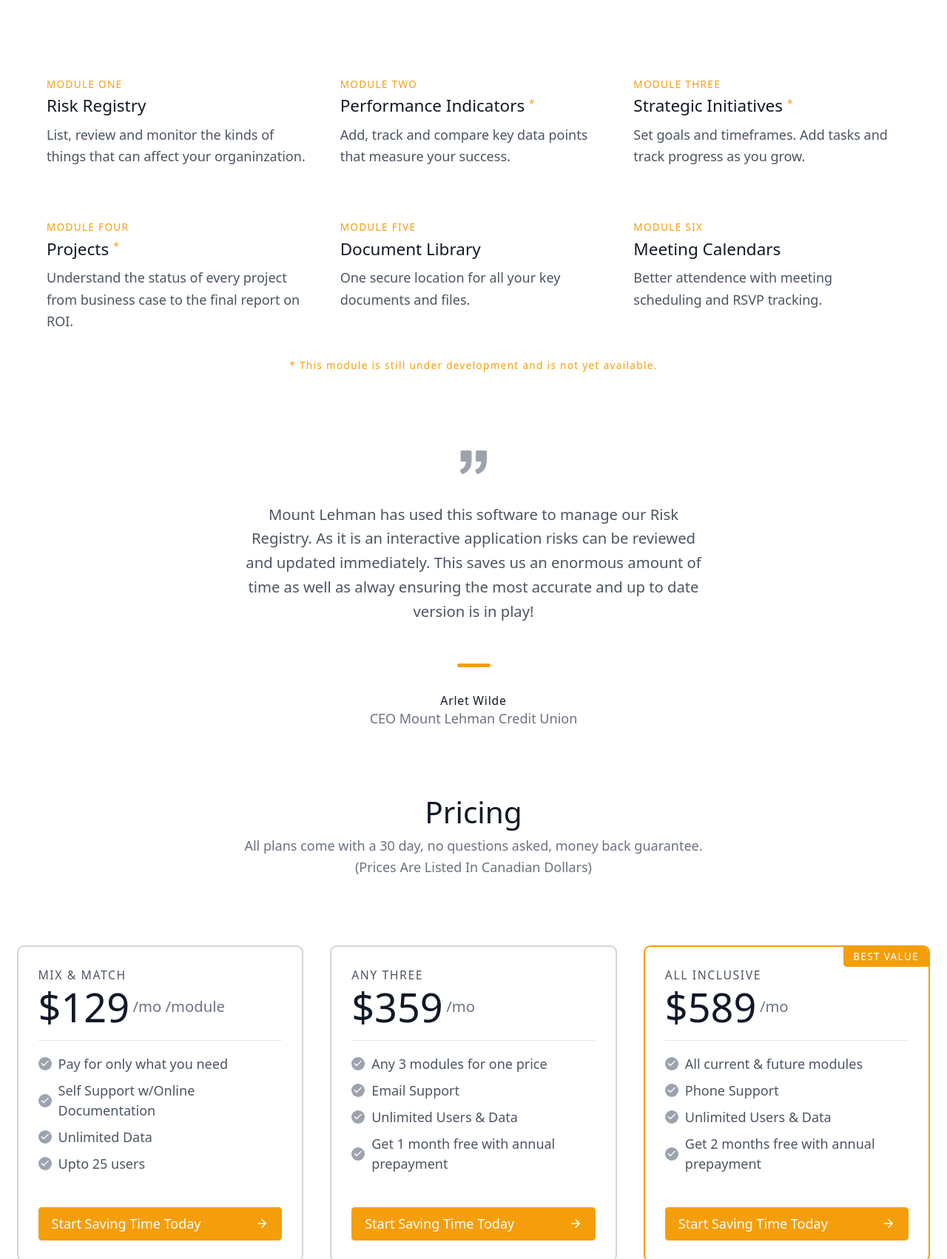
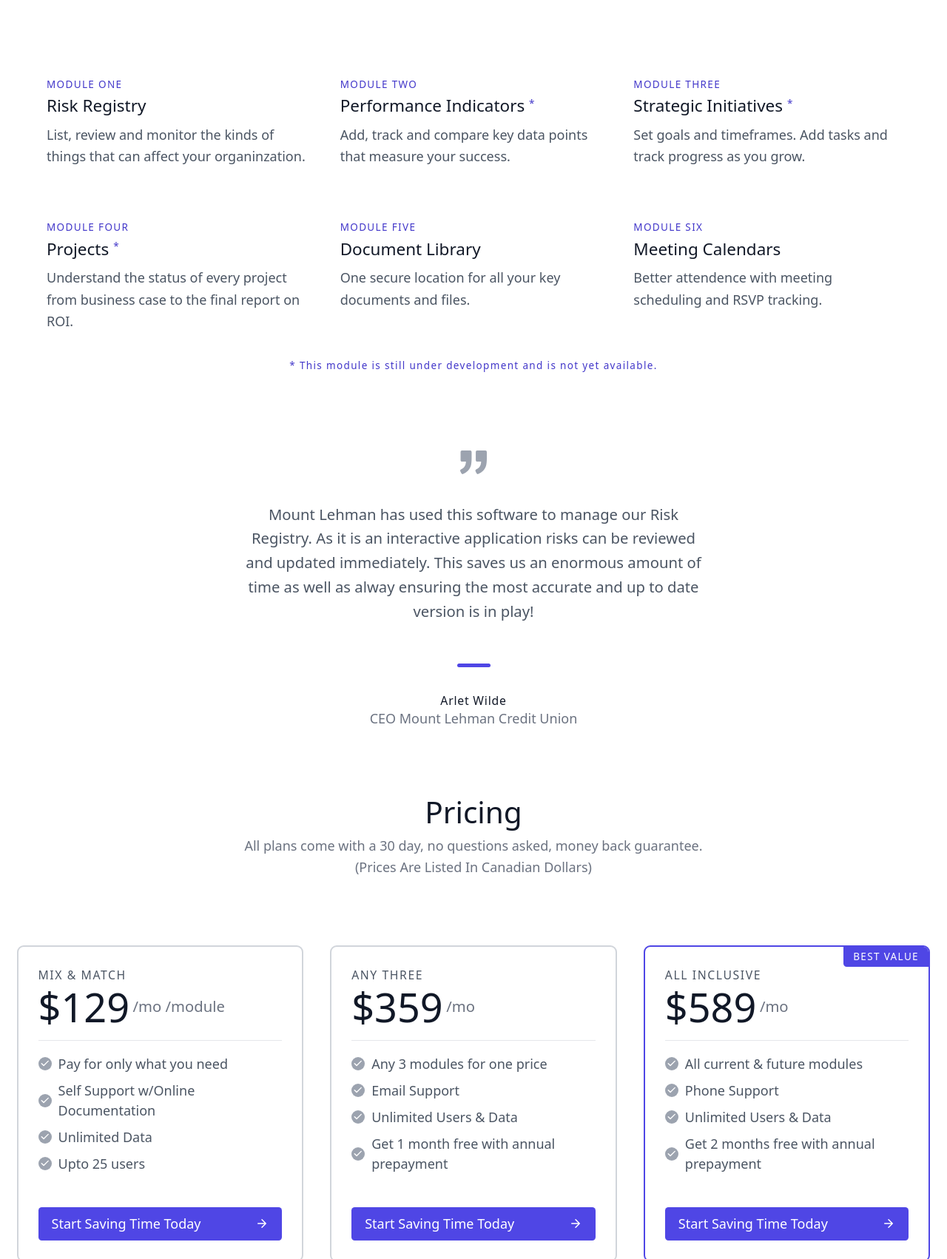
Before and after one commit to boardcentral/marketing, a website: page about.boardcentral.app/public/index.html in a window 1280 px wide. Shown: the part 1098-2800 px from the top of the page at 74% size. Drawn offline with Linux system fonts and the light colour scheme.

Commit message:
Lighthouse (Contrast)

```diff
--- a/about.boardcentral.app/public/index.html
+++ b/about.boardcentral.app/public/index.html
@@ -57,7 +57,7 @@
           <path d="M5 12h14M12 5l7 7-7 7"></path>
         </svg>
       </a>
-      <a href="https://boardcentral.app/users/sign_up" class="text-white bg-yellow-500 inline-flex items-center border-0 py-1 px-3 focus:outline-none hover:bg-yellow-600 rounded text-base mt-4 md:mt-0">
+      <a href="https://boardcentral.app/users/sign_up" class="text-white bg-indigo-600 inline-flex items-center border-0 py-1 px-3 focus:outline-none hover:bg-yellow-600 rounded text-base mt-4 md:mt-0">
         Sign Up
       </a>
 
@@ -77,7 +77,7 @@
             review and update the information that boards need to govern effectively.
         </p>
         <div class="flex justify-center">
-          <a href="#demo" class="inline-flex text-white bg-yellow-500 border-0 py-2 px-6 focus:outline-none hover:bg-yellow-600 rounded text-lg">Request a Demo</a>
+          <a href="#demo" class="inline-flex text-white bg-indigo-600 border-0 py-2 px-6 focus:outline-none hover:bg-indigo-700 rounded text-lg">Request a Demo</a>
           <a href="#products" class="ml-4 inline-flex text-gray-700 bg-gray-100 border-0 py-2 px-6 focus:outline-none hover:bg-gray-200 rounded text-lg">Learn More</a>
         </div>
       </div>
@@ -91,7 +91,7 @@
   <section id="products" class="text-gray-600 body-font">
   <div class="container px-5 py-0 mx-auto">
     <div class="flex flex-col text-center w-full mb-20">
-      <h2 class="text-xs text-yellow-500 tracking-widest font-medium title-font mb-1">HAVE YOU EVER HAD</h2>
+      <h2 class="text-xs text-indigo-700 tracking-widest font-medium title-font mb-1">HAVE YOU EVER HAD</h2>
       <h1 class="sm:text-3xl text-2xl font-medium title-font mb-4 text-gray-900">Out of date documents at board meetings?</h1>
       <p class="lg:w-2/3 mx-auto leading-relaxed text-base">Have you ever had to take notes for changes at meetings, go away
         to make the changes and then publish them? Do you dread the risk registry review? What if they were always the latest version?  What
@@ -104,13 +104,13 @@
     <div class="container px-5 pb-16 mx-auto">
       <div class="flex flex-wrap mt-8">
         <div class="p-4 md:w-1/3 sm:mb-0 mb-6">
-          <h2 class="text-xs text-yellow-500 tracking-widest font-medium title-font mb-1">MODULE ONE</h2>
+          <h2 class="text-xs text-indigo-700 tracking-widest font-medium title-font mb-1">MODULE ONE</h2>
           <h2 class="text-xl font-medium title-font text-gray-900 mt-0">Risk Registry</h2>
           <p class="text-base leading-relaxed mt-2">
             List, review and monitor the kinds of things that can affect your organinzation.
           </p>
           <!--
-          <a class="text-yellow-500 inline-flex items-center mt-3">Page Coming Soon
+          <a class="text-indigo-700 inline-flex items-center mt-3">Page Coming Soon
             <svg fill="none" stroke="currentColor" stroke-linecap="round" stroke-linejoin="round" stroke-width="2" class="w-4 h-4 ml-2" viewBox="0 0 24 24">
               <path d="M5 12h14M12 5l7 7-7 7"></path>
             </svg>
@@ -118,16 +118,16 @@
           -->
         </div>
         <div class="p-4 md:w-1/3 sm:mb-0 mb-6">
-          <h2 class="text-xs text-yellow-500 tracking-widest font-medium title-font mb-1">MODULE TWO</h2>
+          <h2 class="text-xs text-indigo-700 tracking-widest font-medium title-font mb-1">MODULE TWO</h2>
           <h2 class="text-xl font-medium title-font text-gray-900 mt-0">
             Performance Indicators
-            <sup class="text-xs text-yellow-500 font-medium">*</sup>
+            <sup class="text-xs text-indigo-700 font-medium">*</sup>
           </h2>
           <p class="text-base leading-relaxed mt-2">
             Add, track and compare key data points that measure your success.
           </p>
           <!--
-          <a class="text-yellow-500 inline-flex items-center mt-3">Coming Soon
+          <a class="text-indigo-700 inline-flex items-center mt-3">Coming Soon
             <svg fill="none" stroke="currentColor" stroke-linecap="round" stroke-linejoin="round" stroke-width="2" class="w-4 h-4 ml-2" viewBox="0 0 24 24">
               <path d="M5 12h14M12 5l7 7-7 7"></path>
             </svg>
@@ -135,16 +135,16 @@
           -->
         </div>
         <div class="p-4 md:w-1/3 sm:mb-0 mb-6">
-          <h2 class="text-xs text-yellow-500 tracking-widest font-medium title-font mb-1">MODULE THREE</h2>
+          <h2 class="text-xs text-indigo-700 tracking-widest font-medium title-font mb-1">MODULE THREE</h2>
           <h2 class="text-xl font-medium title-font text-gray-900 mt-0">
             Strategic Initiatives
-            <sup class="text-xs text-yellow-500 font-medium">*</sup>
+            <sup class="text-xs text-indigo-700 font-medium">*</sup>
           </h2>
           <p class="text-base leading-relaxed mt-2">
             Set goals and timeframes. Add tasks and track progress as you grow.
           </p>
           <!--
-          <a class="text-yellow-500 inline-flex items-center mt-3">Coming Soon
+          <a class="text-indigo-700 inline-flex items-center mt-3">Coming Soon
             <svg fill="none" stroke="currentColor" stroke-linecap="round" stroke-linejoin="round" stroke-width="2" class="w-4 h-4 ml-2" viewBox="0 0 24 24">
               <path d="M5 12h14M12 5l7 7-7 7"></path>
             </svg>
@@ -155,16 +155,16 @@
 
       <div class="flex flex-wrap mt-8">
         <div class="p-4 md:w-1/3 sm:mb-0 mb-6">
-          <h2 class="text-xs text-yellow-500 tracking-widest font-medium title-font mb-1">MODULE FOUR</h2>
+          <h2 class="text-xs text-indigo-700 tracking-widest font-medium title-font mb-1">MODULE FOUR</h2>
           <h2 class="text-xl font-medium title-font text-gray-900 mt-0">
             Projects
-            <sup class="text-xs text-yellow-500 font-medium">*</sup>
+            <sup class="text-xs text-indigo-700 font-medium">*</sup>
           </h2>
           <p class="text-base leading-relaxed mt-2">
             Understand the status of every project from business case to the final report on ROI.
           </p>
           <!--
-          <a class="text-yellow-500 inline-flex items-center mt-3">Page Coming Soon
+          <a class="text-indigo-700 inline-flex items-center mt-3">Page Coming Soon
             <svg fill="none" stroke="currentColor" stroke-linecap="round" stroke-linejoin="round" stroke-width="2" class="w-4 h-4 ml-2" viewBox="0 0 24 24">
               <path d="M5 12h14M12 5l7 7-7 7"></path>
             </svg>
@@ -172,13 +172,13 @@
           -->
         </div>
         <div class="p-4 md:w-1/3 sm:mb-0 mb-6">
-          <h2 class="text-xs text-yellow-500 tracking-widest font-medium title-font mb-1">MODULE FIVE</h2>
+          <h2 class="text-xs text-indigo-700 tracking-widest font-medium title-font mb-1">MODULE FIVE</h2>
           <h2 class="text-xl font-medium title-font text-gray-900 mt-0">Document Library</h2>
           <p class="text-base leading-relaxed mt-2">
             One secure location for all your key documents and files.
           </p>
           <!--
-          <a class="text-yellow-500 inline-flex items-center mt-3">Coming Soon
+          <a class="text-indigo-700 inline-flex items-center mt-3">Coming Soon
             <svg fill="none" stroke="currentColor" stroke-linecap="round" stroke-linejoin="round" stroke-width="2" class="w-4 h-4 ml-2" viewBox="0 0 24 24">
               <path d="M5 12h14M12 5l7 7-7 7"></path>
             </svg>
@@ -186,13 +186,13 @@
           -->
         </div>
         <div class="p-4 md:w-1/3 sm:mb-0 mb-6">
-          <h2 class="text-xs text-yellow-500 tracking-widest font-medium title-font mb-1">MODULE SIX</h2>
+          <h2 class="text-xs text-indigo-700 tracking-widest font-medium title-font mb-1">MODULE SIX</h2>
           <h2 class="text-xl font-medium title-font text-gray-900 mt-0">Meeting Calendars</h2>
           <p class="text-base leading-relaxed mt-2">
             Better attendence with meeting scheduling and RSVP tracking.
           </p>
           <!--
-          <a class="text-yellow-500 inline-flex items-center mt-3">Coming Soon
+          <a class="text-indigo-700 inline-flex items-center mt-3">Coming Soon
             <svg fill="none" stroke="currentColor" stroke-linecap="round" stroke-linejoin="round" stroke-width="2" class="w-4 h-4 ml-2" viewBox="0 0 24 24">
               <path d="M5 12h14M12 5l7 7-7 7"></path>
             </svg>
@@ -201,7 +201,7 @@
         </div>
       </div>
 
-      <h2 class="text-xs text-yellow-500 tracking-widest font-medium mx-auto text-center title-font mt-4 mb-1">
+      <h2 class="text-xs text-indigo-700 tracking-widest font-medium mx-auto text-center title-font mt-4 mb-1">
         * This module is still under development and is not yet available.
       </h2>
     </div>
@@ -219,7 +219,7 @@
           be reviewed and updated immediately.  This saves us an enormous amount of time as well as alway ensuring the most
           accurate and up to date version is in play!
         </p>
-        <span class="inline-block h-1 w-10 rounded bg-yellow-500 mt-8 mb-6"></span>
+        <span class="inline-block h-1 w-10 rounded bg-indigo-600 mt-8 mb-6"></span>
         <h2 class="text-gray-900 font-medium title-font tracking-wider text-sm">Arlet Wilde</h2>
         <p class="text-gray-500">CEO Mount Lehman Credit Union</p>
       </div>
@@ -274,7 +274,7 @@
                   </svg>
                 </span>Upto 25 users
             </p>
-            <a href="https://boardcentral.app/users/sign_up?code=mm" class="mt-8 flex items-center text-white bg-yellow-500 border-0 py-2 px-4 w-full focus:outline-none hover:bg-gray-500 rounded">
+            <a href="https://boardcentral.app/users/sign_up?code=mm" class="mt-8 flex items-center text-white bg-indigo-600 border-0 py-2 px-4 w-full focus:outline-none hover:bg-gray-500 rounded">
               Start Saving Time Today
               <svg fill="none" stroke="currentColor" stroke-linecap="round" stroke-linejoin="round" stroke-width="2" class="w-4 h-4 ml-auto" viewBox="0 0 24 24">
                 <path d="M5 12h14M12 5l7 7-7 7"></path>
@@ -320,7 +320,7 @@
                   </svg>
                 </span>Get 1 month free with annual prepayment
               </p>
-              <a href="https://boardcentral.app/users/sign_up?code=at" class="mt-8 flex items-center text-white bg-yellow-500 border-0 py-2 px-4 w-full focus:outline-none hover:bg-gray-500 rounded">
+              <a href="https://boardcentral.app/users/sign_up?code=at" class="mt-8 flex items-center text-white bg-indigo-600 border-0 py-2 px-4 w-full focus:outline-none hover:bg-gray-500 rounded">
                 Start Saving Time Today
                 <svg fill="none" stroke="currentColor" stroke-linecap="round" stroke-linejoin="round" stroke-width="2" class="w-4 h-4 ml-auto" viewBox="0 0 24 24">
                   <path d="M5 12h14M12 5l7 7-7 7"></path>
@@ -331,8 +331,8 @@
 
 
         <div class="p-4 xl:w-1/3 md:w-1/3 w-full">
-          <div class="h-full p-6 rounded-lg border-2 border-yellow-500 flex flex-col relative overflow-hidden">
-            <span class="bg-yellow-500 text-white px-3 py-1 tracking-widest text-xs absolute right-0 top-0 rounded-bl">BEST VALUE</span>
+          <div class="h-full p-6 rounded-lg border-2 border-indigo-600 flex flex-col relative overflow-hidden">
+            <span class="bg-indigo-600 text-white px-3 py-1 tracking-widest text-xs absolute right-0 top-0 rounded-bl">BEST VALUE</span>
             <h2 class="text-sm tracking-widest title-font mb-1 font-medium">ALL INCLUSIVE</h2>
             <h1 class="text-5xl text-gray-900 leading-none flex items-center pb-4 mb-4 border-b border-gray-200">
               <span>$589</span>
@@ -367,7 +367,7 @@
                 </span>Get 2 months free with annual prepayment
              </p>
 
-             <a href="https://boardcentral.app/users/sign_up?code=ai" class="mt-8 flex items-center text-white bg-yellow-500 border-0 py-2 px-4 w-full focus:outline-none hover:bg-gray-500 rounded">
+             <a href="https://boardcentral.app/users/sign_up?code=ai" class="mt-8 flex items-center text-white bg-indigo-600 border-0 py-2 px-4 w-full focus:outline-none hover:bg-gray-500 rounded">
               Start Saving Time Today
               <svg fill="none" stroke="currentColor" stroke-linecap="round" stroke-linejoin="round" stroke-width="2" class="w-4 h-4 ml-auto" viewBox="0 0 24 24">
                 <path d="M5 12h14M12 5l7 7-7 7"></path>
@@ -393,29 +393,29 @@
         <div class="p-2 w-full">
           <div class="relative">
             <label for="organization_name" class="leading-7 text-sm text-gray-600">Organization Name</label>
-            <input type="text" id="organization_name" name="organization_name" class="w-full bg-gray-100 bg-opacity-50 rounded border border-gray-300 focus:border-yellow-500 focus:bg-white focus:ring-2 focus:ring-yellow-200 text-base outline-none text-gray-700 py-1 px-3 leading-8 transition-colors duration-200 ease-in-out">
+            <input type="text" id="organization_name" name="organization_name" class="w-full bg-gray-100 bg-opacity-50 rounded border border-gray-300 focus:border-indigo-600 focus:bg-white focus:ring-2 focus:ring-indigo-200 text-base outline-none text-gray-700 py-1 px-3 leading-8 transition-colors duration-200 ease-in-out">
           </div>
         </div>
         <div class="p-2 w-full">
           <div class="relative">
             <label for="name" class="leading-7 text-sm text-gray-600">Your Name</label>
-            <input type="text" id="name" name="name" class="w-full bg-gray-100 bg-opacity-50 rounded border border-gray-300 focus:border-yellow-500 focus:bg-white focus:ring-2 focus:ring-yellow-200 text-base outline-none text-gray-700 py-1 px-3 leading-8 transition-colors duration-200 ease-in-out">
+            <input type="text" id="name" name="name" class="w-full bg-gray-100 bg-opacity-50 rounded border border-gray-300 focus:border-indigo-600 focus:bg-white focus:ring-2 focus:ring-indigo-200 text-base outline-none text-gray-700 py-1 px-3 leading-8 transition-colors duration-200 ease-in-out">
           </div>
         </div>
         <div class="p-2 w-full">
           <div class="relative">
             <label for="email" class="leading-7 text-sm text-gray-600">Your Email</label>
-            <input type="email" id="email" name="email" class="w-full bg-gray-100 bg-opacity-50 rounded border border-gray-300 focus:border-yellow-500 focus:bg-white focus:ring-2 focus:ring-yellow-200 text-base outline-none text-gray-700 py-1 px-3 leading-8 transition-colors duration-200 ease-in-out">
+            <input type="email" id="email" name="email" class="w-full bg-gray-100 bg-opacity-50 rounded border border-gray-300 focus:border-indigo-600 focus:bg-white focus:ring-2 focus:ring-indigo-200 text-base outline-none text-gray-700 py-1 px-3 leading-8 transition-colors duration-200 ease-in-out">
           </div>
         </div>
         <div class="p-2 w-full">
           <div class="relative">
             <label for="title" class="leading-7 text-sm text-gray-600">Your Title/Board Role</label>
-            <input type="text" id="title" name="title" class="w-full bg-gray-100 bg-opacity-50 rounded border border-gray-300 focus:border-yellow-500 focus:bg-white focus:ring-2 focus:ring-yellow-200 text-base outline-none text-gray-700 py-1 px-3 leading-8 transition-colors duration-200 ease-in-out">
+            <input type="text" id="title" name="title" class="w-full bg-gray-100 bg-opacity-50 rounded border border-gray-300 focus:border-indigo-600 focus:bg-white focus:ring-2 focus:ring-indigo-200 text-base outline-none text-gray-700 py-1 px-3 leading-8 transition-colors duration-200 ease-in-out">
           </div>
         </div>
         <div class="p-2 w-full mt-4">
-          <button class="flex mx-auto text-white bg-yellow-500 border-0 py-2 px-8 focus:outline-none hover:bg-yellow-600 rounded text-lg">Book Your Demo Now</button>
+          <button class="flex mx-auto text-white bg-indigo-600 border-0 py-2 px-8 focus:outline-none hover:bg-indigo-700 rounded text-lg">Book Your Demo Now</button>
         </div>
       </div>
     </div>
```
Also changed, not shown: about.boardcentral.app/public/privacy/index.html (+1 -1 lines), about.boardcentral.app/public/riskregistry/index.html (+1 -1 lines), about.boardcentral.app/public/terms/index.html (+1 -1 lines), about.boardcentral.app/templates/partials/contact.html (+5 -5 lines), about.boardcentral.app/templates/partials/features.html (+17 -17 lines), about.boardcentral.app/templates/partials/header.html (+1 -1 lines), about.boardcentral.app/templates/partials/hero.html (+1 -1 lines), about.boardcentral.app/templates/partials/pricing.html (+5 -5 lines), about.boardcentral.app/templates/partials/testimonials.html (+1 -1 lines), about.boardcentral.app/public/compiled.css, about.boardcentral.app/static/compiled.css.
